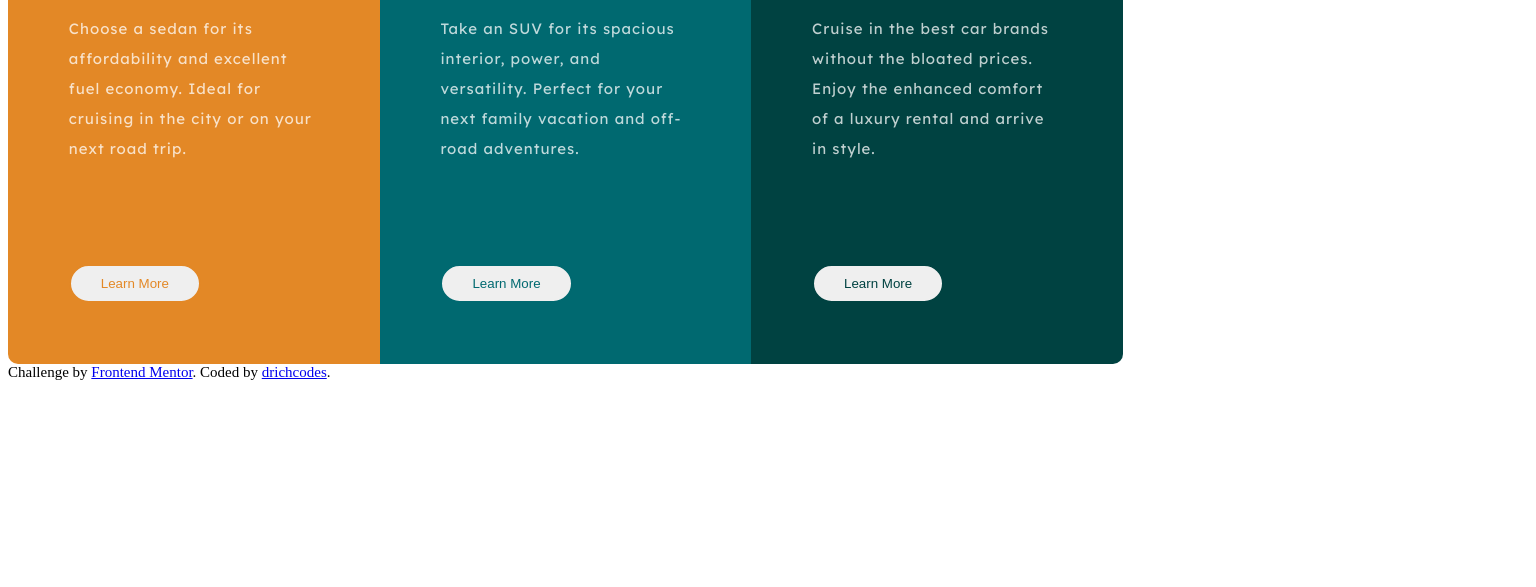
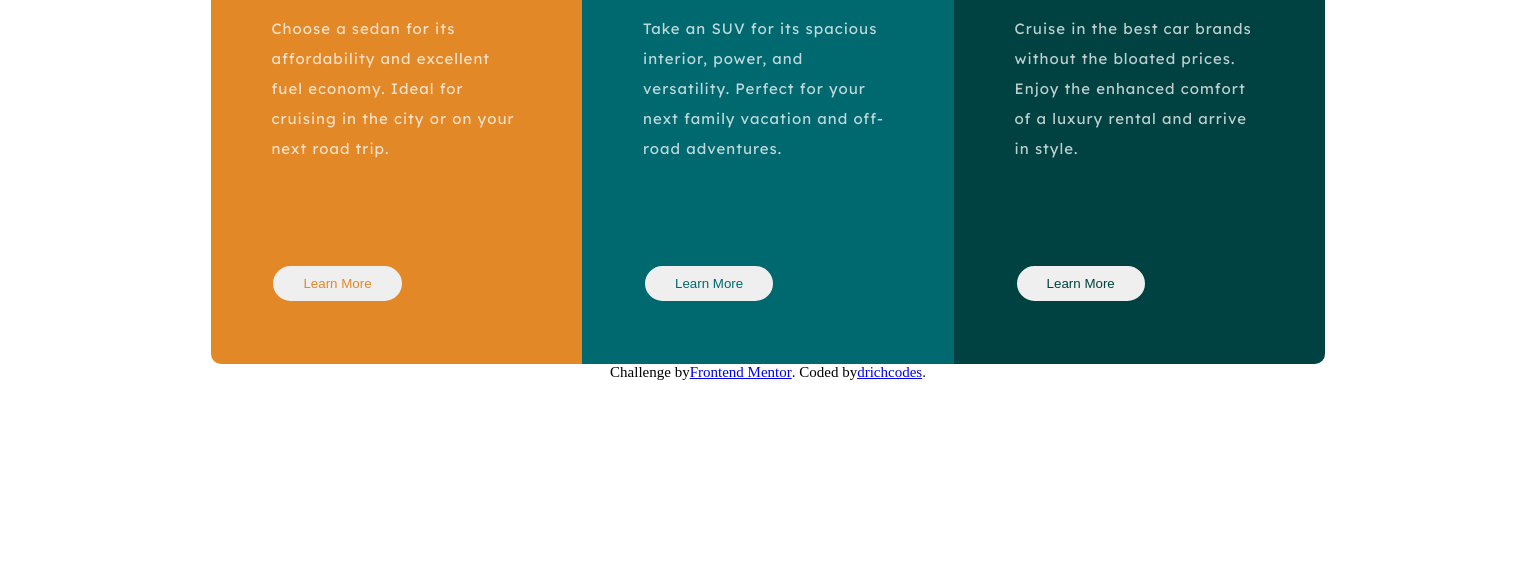
Before and after one commit to drichcodes/3-column-preview-card, a plain HTML site: page index.html in a window 1536 px wide. Shown: the part 213-800 px from the top of the page. Drawn offline with Linux system fonts and the light colour scheme.

Commit message:
Centered container and added href to personal frontend mentor profile

```diff
--- a/css/main.css
+++ b/css/main.css
@@ -112,10 +112,16 @@ button {
     border: 2px solid var(--clr-text-h);
 }
 
+.attribution {
+    display: flex;
+    justify-content: center;
+}
+
 @media (min-width: 1440px) {
     .container {
         display: flex;
         flex-direction: row;
+        justify-content: center;
     }
 
     .third {
```
